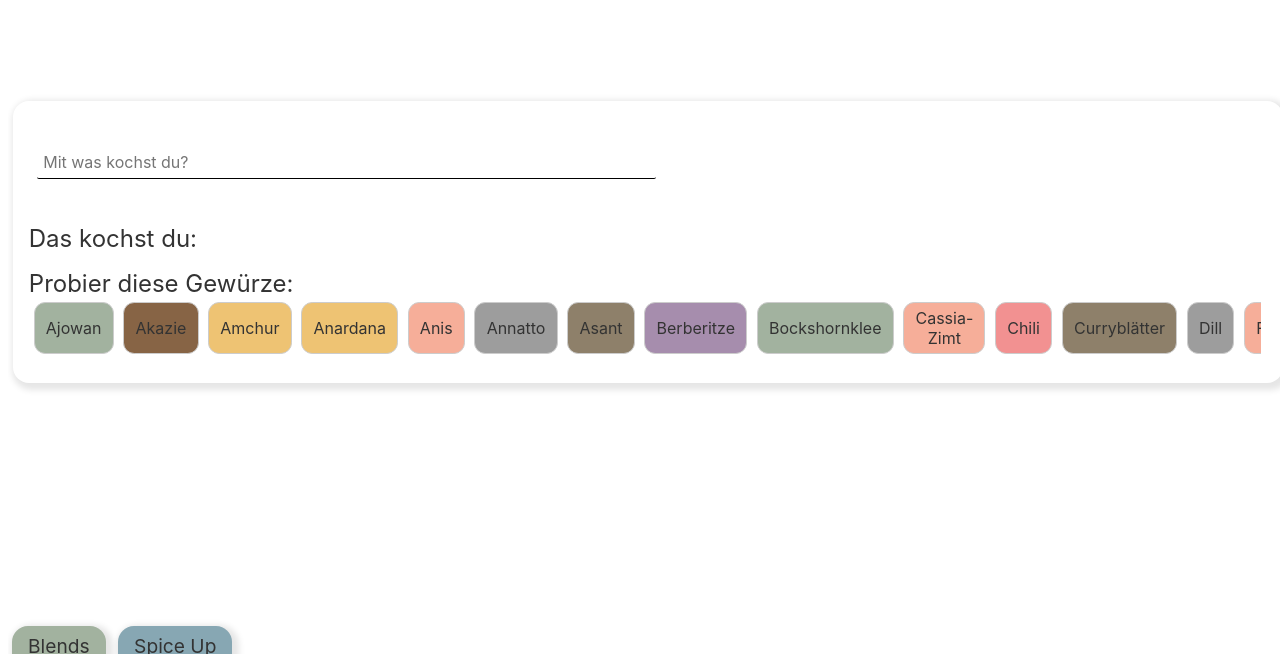
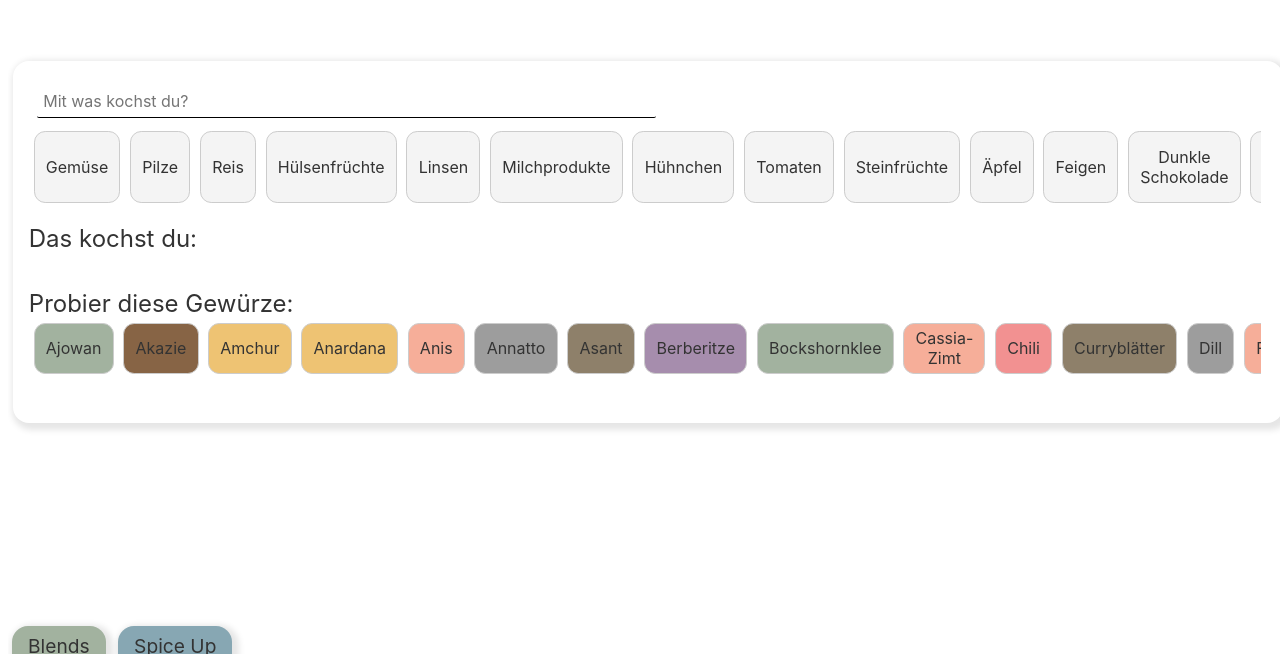
Before and after one commit to FMeister/SpiceSpace, a Svelte app: page / in a window 1280 px wide. Shown: the part 146-800 px from the top of the page. Built offline with nearby package versions, Linux system fonts and the light colour scheme.

Commit message:
Added filtering of spices - spice up

```diff
--- a/src/Pages/SpiceMyPlatePage.svelte
+++ b/src/Pages/SpiceMyPlatePage.svelte
@@ -57,6 +57,7 @@
   import Selleriesamen from "./../spices/Selleriesamen";
   import Kurkuma from "./../spices/Kurkuma";
   import Bockshornklee from "./../spices/Bockshornklee";
+  import SpiceBlendsPage from "./SpiceBlendsPage.svelte";
 
   let allSpices = [
     new Ajowan(),
@@ -126,24 +127,70 @@
   }
 
   function removeTagFromIngredientsList(name) {
+    // remove Tag
     cookingIngredients = removeTagFromList(name, cookingIngredients);
+
+    // add back to total list
+    allPairingTags.push(name);
+
+    filterSpicesByCookingIngredients();
   }
 
   function addTagToIngredientsList(name) {
+    // add tag
     cookingIngredients.push(name);
-    console.log(name, cookingIngredients);
+
+    // remove from total list
+    allPairingTags = removeTagFromList(name, allPairingTags);
+    searchedIngredients = removeTagFromList(name, searchedIngredients);
+
+    // To force a rerendering
     cookingIngredients = cookingIngredients;
+
+    filterSpicesByCookingIngredients();
   }
 
   function getSearchedIngredients(listenerData) {
     let currentEnteredText = listenerData["srcElement"]["value"];
     searchedIngredients = allPairingTags.filter(function (item) {
-      return PairingTag[item].includes(currentEnteredText);
+      return PairingTag[item]
+        .toLowerCase()
+        .includes(currentEnteredText.toLowerCase());
     });
-    searchedIngredients = listedItems;
+    searchedIngredients = searchedIngredients.sort();
     if (currentEnteredText == "") {
       searchedIngredients = [];
     }
+  }
+
+  function isNameInList(name, list) {
+    for (let i = 0; i < list.length; i++) {
+      if (name == list[i]) {
+        return true;
+      }
+    }
+    return false;
+  }
+
+  function filterSpicesByCookingIngredients() {
+    filteredSpices = allSpices.filter(function (spice) {
+      let goodSpicePair;
+      let filterPercentage = 0.2;
+      let numOfIngredients = cookingIngredients.length;
+      let matchesCounter = 0;
+
+      for (let i = 0; i < spice.goes_well_with.length; i++) {
+        goodSpicePair = spice.goes_well_with[i];
+        if (isNameInList(goodSpicePair, cookingIngredients)) {
+          matchesCounter += 1;
+        }
+      }
+
+      if (matchesCounter / numOfIngredients > filterPercentage) {
+        return true;
+      }
+      return false;
+    });
   }
 
   let allPairingTags = Object.keys(PairingTag);
@@ -152,7 +199,7 @@
   // Setup base lists
   let filteredSpices = allSpices;
   let cookingIngredients = [];
-  let searchedIngredients = [];
+  let searchedIngredients = allPairingTags;
 </script>
 
 <div class="vertical-grid">
```
Also changed, not shown: public/build/bundle.css, public/build/bundle.js, 1 other file (tests, documents, lock files or other folders).
